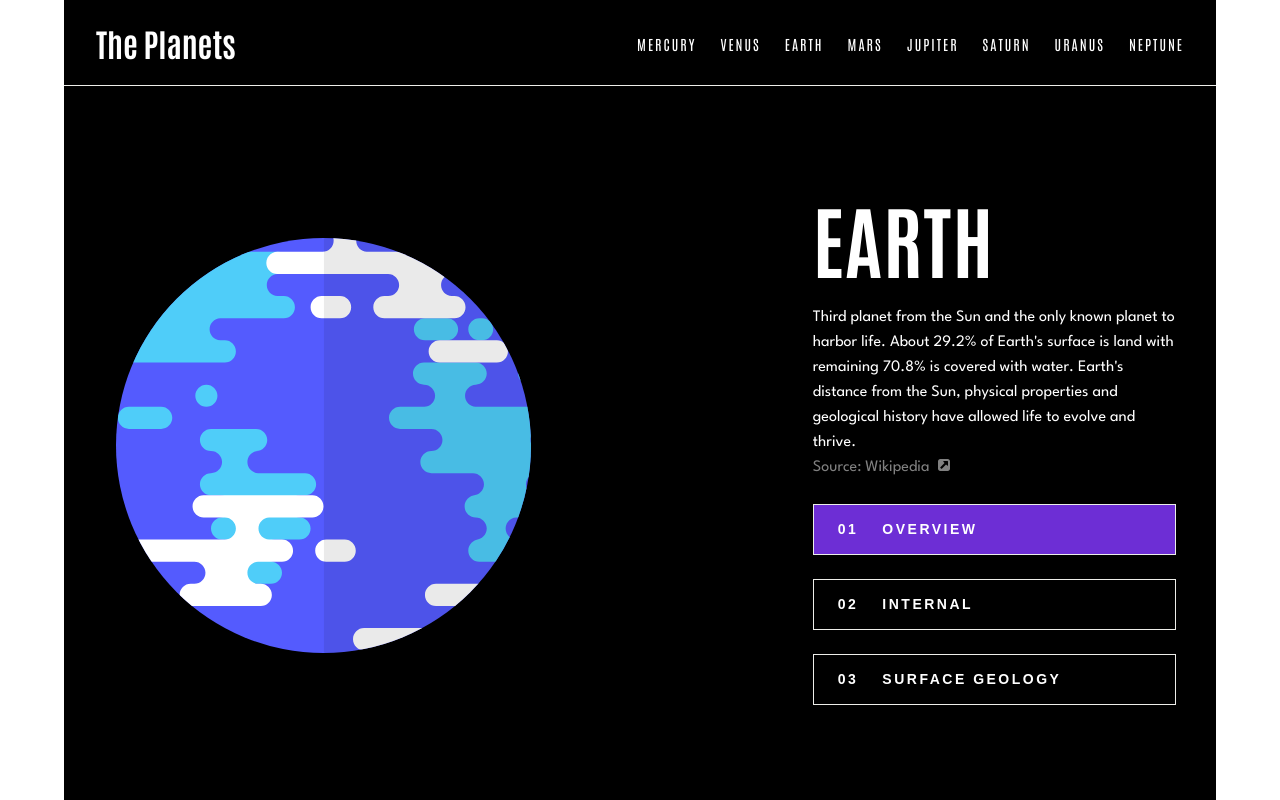
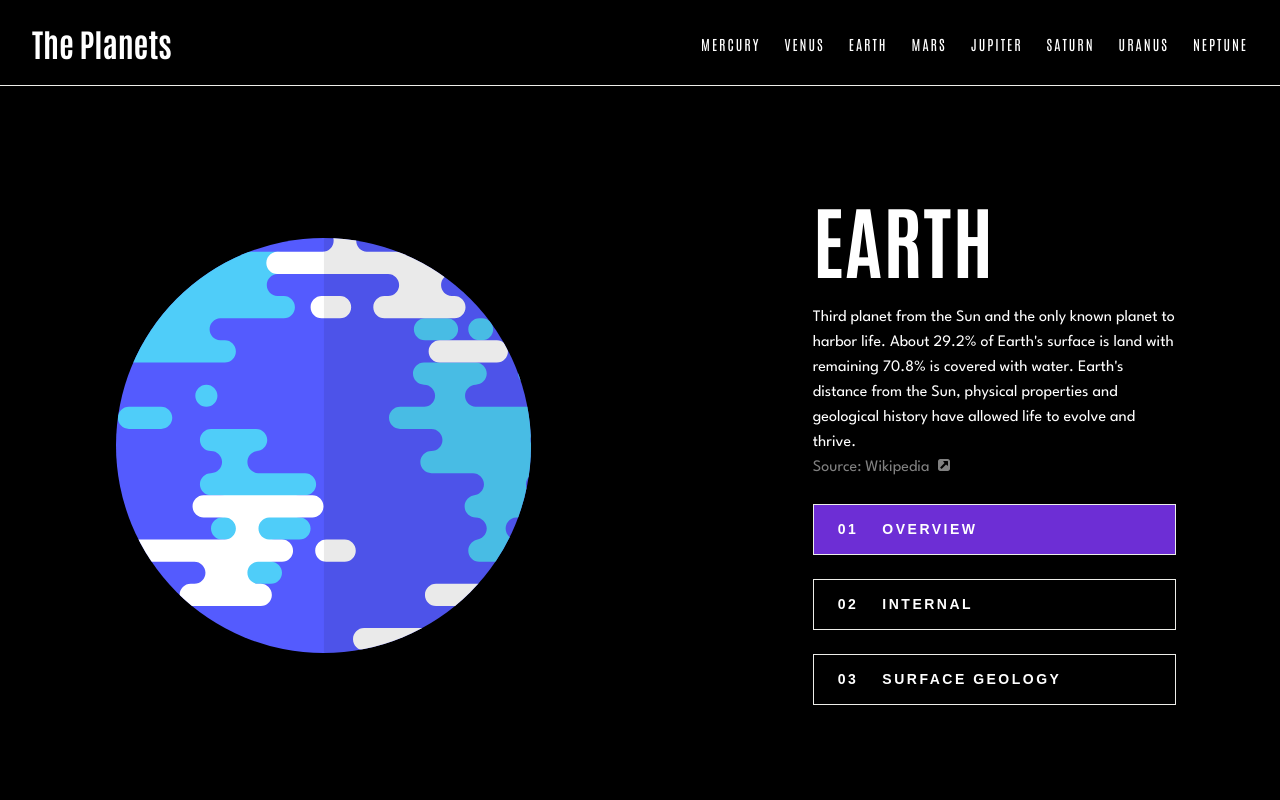
Before and after one commit to Miranda-K12/planet-facts-app, a React (Vite) app: page /earth in a window 1280 px wide. Shown: the top 800 px of the page. Built offline with nearby package versions, Linux system fonts and the light colour scheme.

Commit message:
fix button appearance problem

```diff
--- a/src/App.module.scss
+++ b/src/App.module.scss
@@ -1,9 +1,11 @@
 @import "./styles/variables";
 @import "./styles/mixin";
 
+body {
+}
 .app_container {
   max-width: 1440px;
-  width: 90%;
+  width: 100%;
   margin: 0 auto;
   background-color: $color-black;
 }
--- a/src/Components/Header/Header.module.scss
+++ b/src/Components/Header/Header.module.scss
@@ -13,7 +13,6 @@
     @include flex($direction: column);
   }
   @include respond-to(md) {
-    padding-left: 0;
     border-bottom: none;
     @include flex($direction: column, $align: start, $gap: 0);
   }
--- a/src/Components/Planets/Planets.module.scss
+++ b/src/Components/Planets/Planets.module.scss
@@ -1,10 +1,9 @@
 @import "../../styles/variables";
 @import "../../styles/mixin";
 .planet__container {
-  width: 100%;
+  width: 90%;
   margin: 0 auto;
   margin-bottom: 100px;
-
   margin-top: 100px;
 
   @include flex($direction: column, $gap: 100px);
@@ -97,7 +96,6 @@
       top: 100px;
       max-width: 768px;
       width: 90%;
-      z-index: -1;
     }
     @include respond-to(sm) {
       @include flex($justify: center, $gap: 4px);
```
